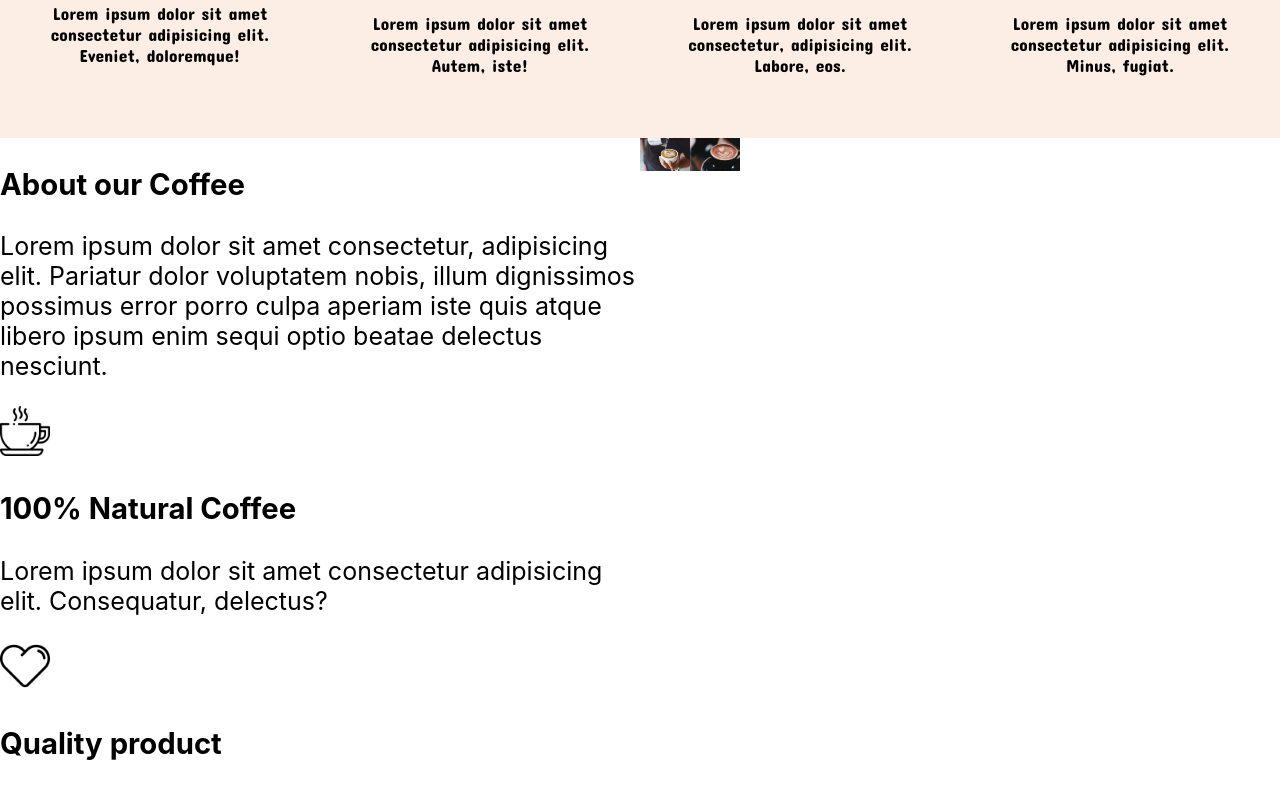
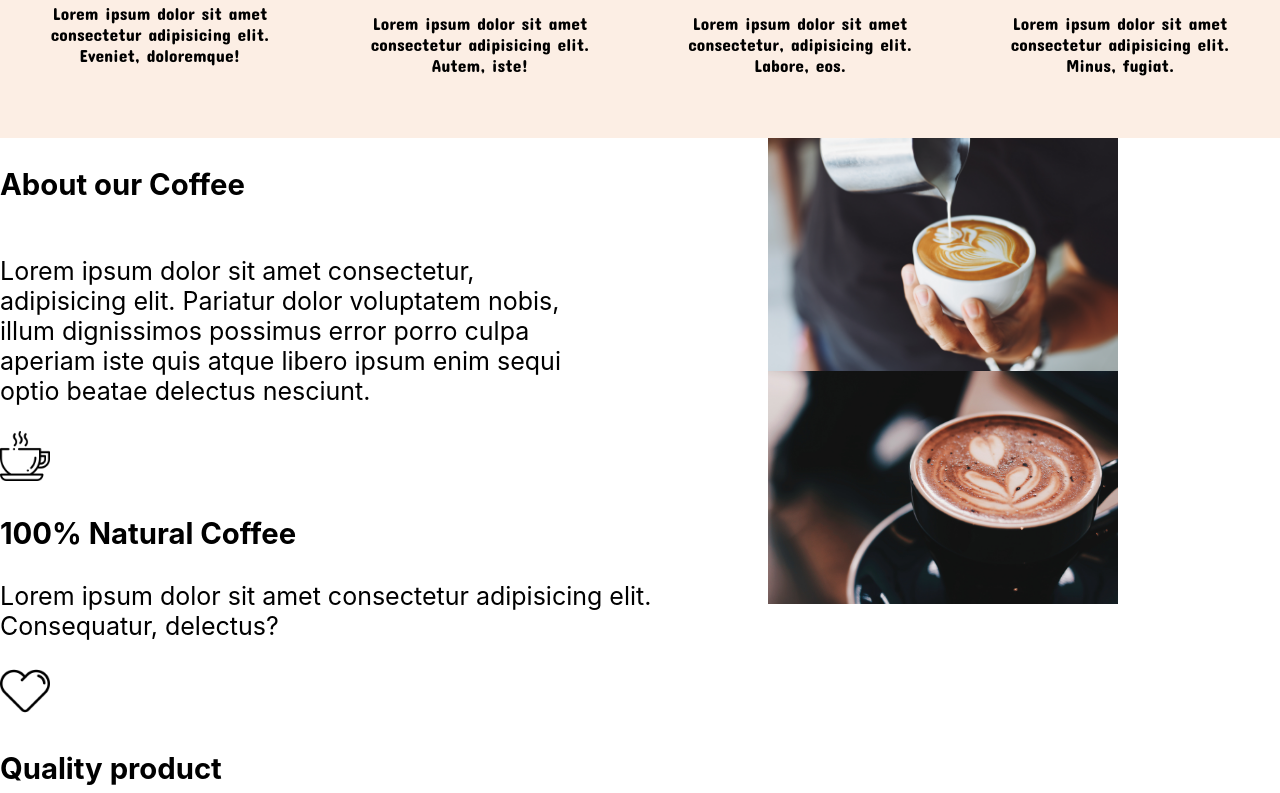
Before and after one commit to RiviCodes/coffee-shop-react, a React (Create React App) app: page / in a window 1280 px wide. Shown: the part 860-1653 px from the top of the page. Built offline with nearby package versions, Linux system fonts and the light colour scheme; a web font is replaced by a local one.

Commit message:
Fix Grid container, edit images size, fix individual containers

```diff
--- a/src/styles/About.css
+++ b/src/styles/About.css
@@ -1,19 +1,29 @@
 .grid-about {
   display: grid;
-  grid-template-columns: 1fr 1fr;
+  grid-template-columns: 60% 40%;
 }
 
-#water {
-  grid-column: 1;
-  grid-row: 2;
+.about-left_side {
+  display: flex;
+  flex-direction: column;
 }
 
-#water2 {
-  grid-column: 2;
-  grid-row: 1;
+.about-right_side {
+  display: flex;
+  flex-direction: column;
 }
 
-img {
+.about-p {
+  font-size: 1rem;
+  width: 75%;
+}
+
+.about-icon {
   height: auto;
-  width: 50px;
+  width: 2rem;
 }
+
+.about-picture {
+  height: auto;
+  width: 14rem;
+}
```
